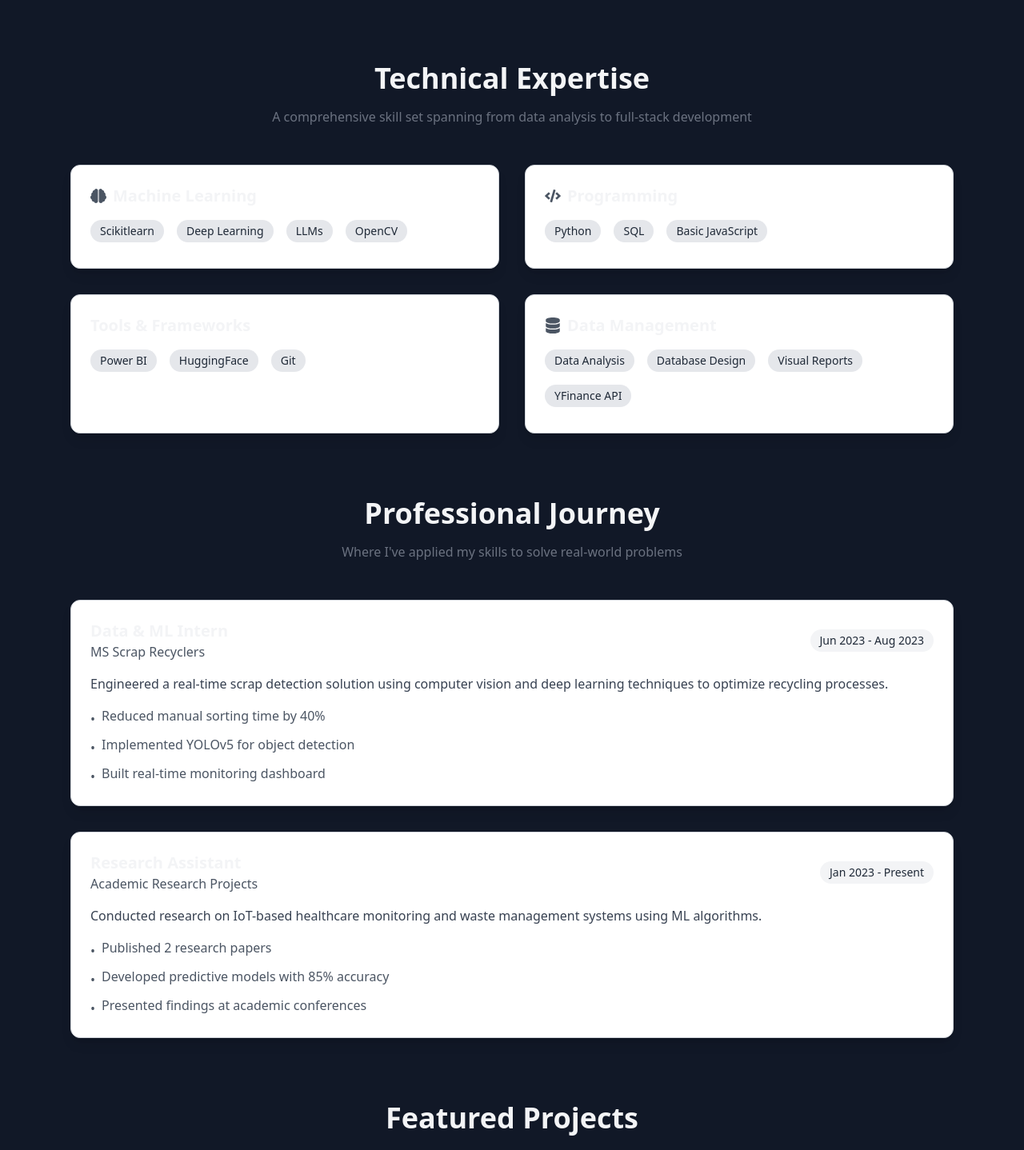
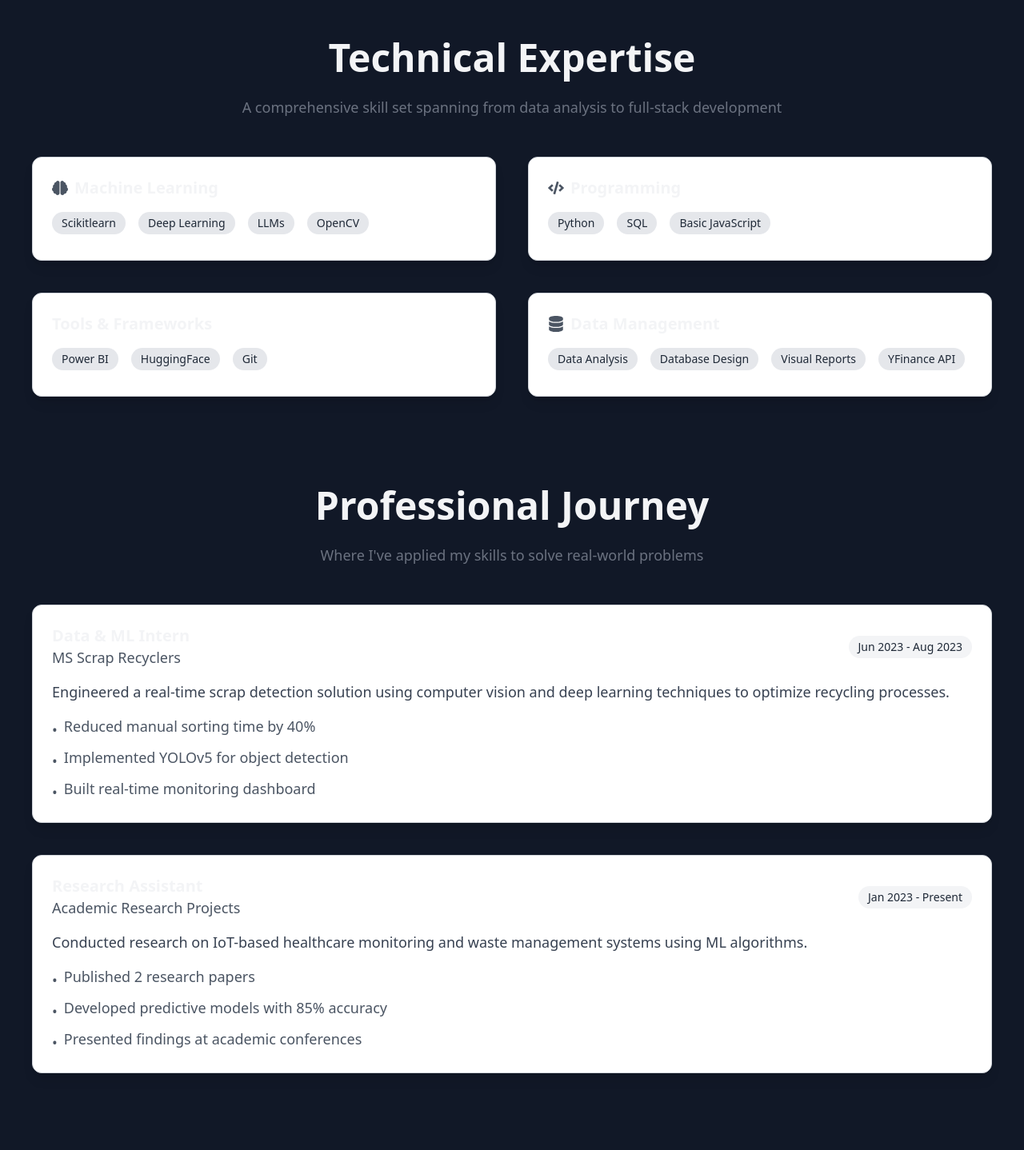
Before and after one commit to mohammed-ghouse-99/portfolio, a React (Vite) app: page / in a window 1280 px wide. Shown: the part 1007-2445 px from the top of the page at 80% size. Built offline with nearby package versions, Linux system fonts and the light colour scheme.

Commit message:
Updated Research Contributions section with image cards

```diff
--- a/src/index.jsx
+++ b/src/index.jsx
@@ -128,15 +128,15 @@ I'm fascinated by how AI can support human creativity — for me it's like havin
   researchPapers: [
     {
       title: "Automated Detection of Recyclable Waste in Real-Time Using Deep Learning and Computer Vision Techniques",
-      file: "/paper/Ghouse_Research_Paper_2.pdf",
-      conference: "International Conference on AI & Sustainability",
+      file: "https://zenodo.org/records/17699446",
+      conference: "International Journal of Science, Engineering and Technology",
       year: "2024",
       image: "/images/research1.jpeg"
     },
     {
       title: "Internet of Things-Based Arrhythmia Disease Prediction Using Machine Learning Techniques",
       file: "/paper/Ghouse_Research_Paper_1.pdf",
-      conference: "Journal of Medical Systems",
+      conference: "National Student Conference on AI and Data Frontiers (NSCADF)",
       year: "2023",
       image: "/images/research2.jpeg"
     },
@@ -239,11 +239,11 @@ export default function Portfolio() {
 
   return (
     <div
-      className={`min-h-screen font-sans transition-colors duration-500 ${
+      className={`min-h-screen font-sans text-[17px] lg:text-[18px] transition-colors duration-500 ${
         dark ? "dark bg-gray-900 text-gray-100" : "bg-white text-gray-900"
       }`}
     >
-      <div className="max-w-6xl mx-auto px-4 sm:px-6 py-8">
+      <div className="max-w-screen-xl mx-auto px-6 lg:px-10 py-14">
         {/* NAVIGATION */}
         <header className="flex flex-col sm:flex-row items-center justify-between mb-16 py-6">
           <div className="flex items-center space-x-4">
@@ -286,7 +286,7 @@ export default function Portfolio() {
         </header>
 
         {/* HERO SECTION */}
-        <section className="grid grid-cols-1 lg:grid-cols-2 gap-12 items-center mb-20">
+        <section className="grid grid-cols-1 lg:grid-cols-2 gap-12 items-center mb-28">
           <motion.div
             initial={{ opacity: 0, x: -50 }}
             animate={{ opacity: 1, x: 0 }}
@@ -352,15 +352,15 @@ export default function Portfolio() {
         </section>
 
         {/* SKILLS SECTION */}
-        <section className="mb-20">
+        <section className="mb-28">
           <div className="text-center mb-12">
-            <h3 className="text-4xl font-bold mb-4">Technical Expertise</h3>
-            <p className="text-gray-500 dark:text-gray-400 max-w-2xl mx-auto">
+            <h3 className="text-5xl font-bold mb-6">Technical Expertise</h3>
+            <p className="text-gray-500 dark:text-gray-400 text-lg max-w-3xl mx-auto">
               A comprehensive skill set spanning from data analysis to full-stack development
             </p>
           </div>
 
-          <div className="grid grid-cols-1 md:grid-cols-2 gap-8">
+          <div className="grid grid-cols-1 md:grid-cols-2 gap-10">
             {Object.entries(DATA.technicalSkills).map(([category, skills], idx) => (
               <motion.div
                 key={category}
@@ -386,13 +386,13 @@ export default function Portfolio() {
         </section>
 
         {/* EXPERIENCE SECTION */}
-        <section id="experience" className="mb-20">
+        <section id="experience" className="mb-28">
           <div className="text-center mb-12">
-            <h3 className="text-4xl font-bold mb-4">Professional Journey</h3>
-            <p className="text-gray-500 dark:text-gray-400">Where I've applied my skills to solve real-world problems</p>
+            <h3 className="text-5xl font-bold mb-6">Professional Journey</h3>
+            <p className="text-gray-500 dark:text-gray-400 text-lg max-w-3xl mx-auto">Where I've applied my skills to solve real-world problems</p>
           </div>
 
-          <div className="space-y-8">
+          <div className="space-y-10">
             {DATA.experience.map((exp, index) => (
               <motion.div
                 key={index}
@@ -425,13 +425,13 @@ export default function Portfolio() {
         </section>
 
         {/* PROJECTS SECTION */}
-        <section id="projects" className="mb-20">
+        <section id="projects" className="mb-28">
           <div className="text-center mb-12">
-            <h3 className="text-4xl font-bold mb-4">Featured Projects</h3>
-            <p className="text-gray-500 dark:text-gray-400">End-to-end implementations showcasing technical capabilities</p>
+            <h3 className="text-5xl font-bold mb-6">Featured Projects</h3>
+            <p className="text-gray-500 dark:text-gray-400 text-lg max-w-3xl mx-auto">End-to-end implementations showcasing technical capabilities</p>
           </div>
 
-          <div className="grid grid-cols-1 lg:grid-cols-3 gap-8">
+          <div className="grid grid-cols-1 lg:grid-cols-3 gap-10">
             {DATA.featuredProjects.filter(p => p.featured).map((project, index) => (
               <motion.div
                 key={index}
@@ -486,13 +486,13 @@ export default function Portfolio() {
         </section>
 
         {/* RESEARCH PAPERS */}
-        <section className="mb-20">
+        <section className="mb-28">
           <div className="text-center mb-12">
-            <h3 className="text-4xl font-bold mb-4">Research Contributions</h3>
-            <p className="text-gray-500 dark:text-gray-400">Academic papers contributing to the field of AI and ML</p>
+            <h3 className="text-5xl font-bold mb-6">Research Contributions</h3>
+            <p className="text-gray-500 dark:text-gray-400 text-lg max-w-3xl mx-auto">Academic papers contributing to the field of AI and ML</p>
           </div>
 
-          <div className="grid grid-cols-1 lg:grid-cols-2 gap-8">
+          <div className="grid grid-cols-1 lg:grid-cols-2 gap-10">
             {DATA.researchPapers.map((paper, i) => (
               <motion.div
                 key={i}
@@ -535,10 +535,10 @@ export default function Portfolio() {
         </section>
 
         {/* PROCESS SECTION */}
-        <section className="mb-20">
+        <section className="mb-28">
           <div className="text-center mb-12">
-            <h3 className="text-4xl font-bold mb-4">My Development Process</h3>
-            <p className="text-gray-500 dark:text-gray-400">A structured approach to building robust ML solutions</p>
+            <h3 className="text-5xl font-bold mb-6">My Development Process</h3>
+            <p className="text-gray-500 dark:text-gray-400 text-lg max-w-3xl mx-auto">A structured approach to building robust ML solutions</p>
           </div>
 
           <div className="grid grid-cols-1 md:grid-cols-2 lg:grid-cols-4 gap-6">
@@ -561,10 +561,10 @@ export default function Portfolio() {
         </section>
 
         {/* CONTACT SECTION */}
-        <section id="contact" className="mb-20">
+        <section id="contact" className="mb-28">
           <div className="text-center mb-12">
-            <h3 className="text-4xl font-bold mb-4">Let's Work Together</h3>
-            <p className="text-gray-500 dark:text-gray-400">
+            <h3 className="text-5xl font-bold mb-6">Let's Work Together</h3>
+            <p className="text-gray-500 dark:text-gray-400 text-lg max-w-3xl mx-auto">
               Interested in collaboration? I'm available for internships, freelance projects, and research opportunities
             </p>
           </div>
```
Also changed, not shown: public/images/research2.jpeg.
